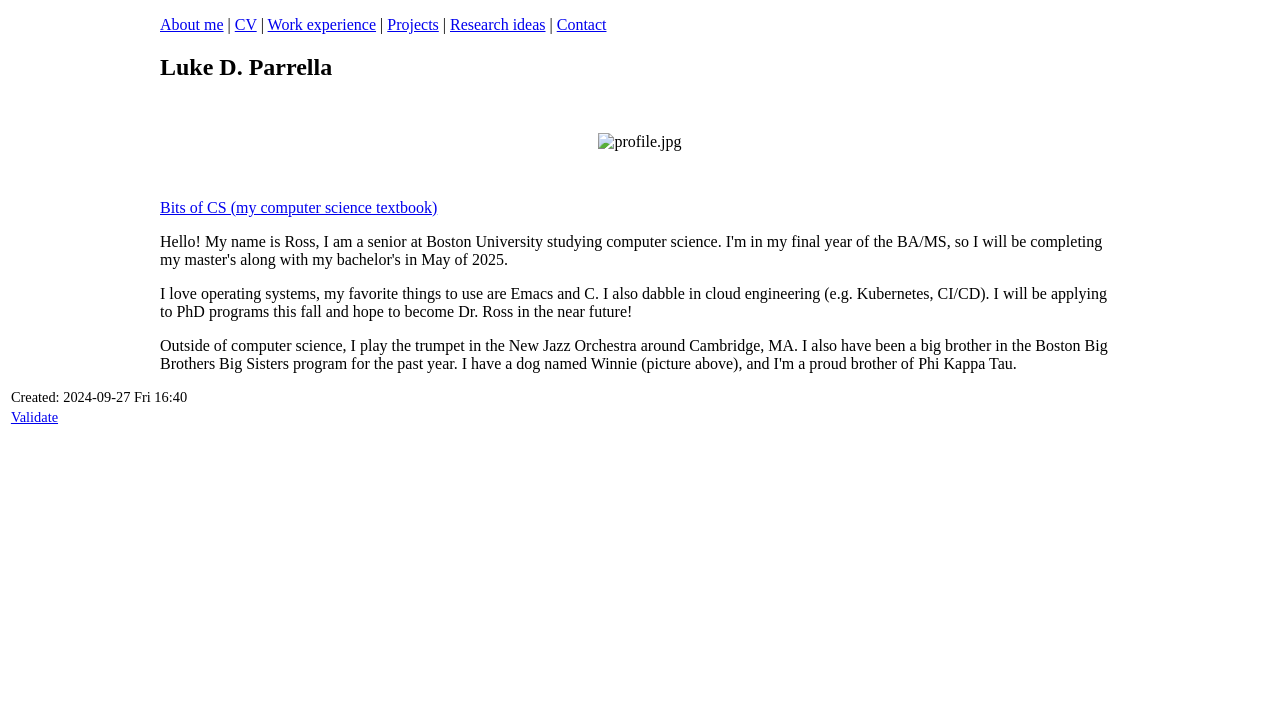
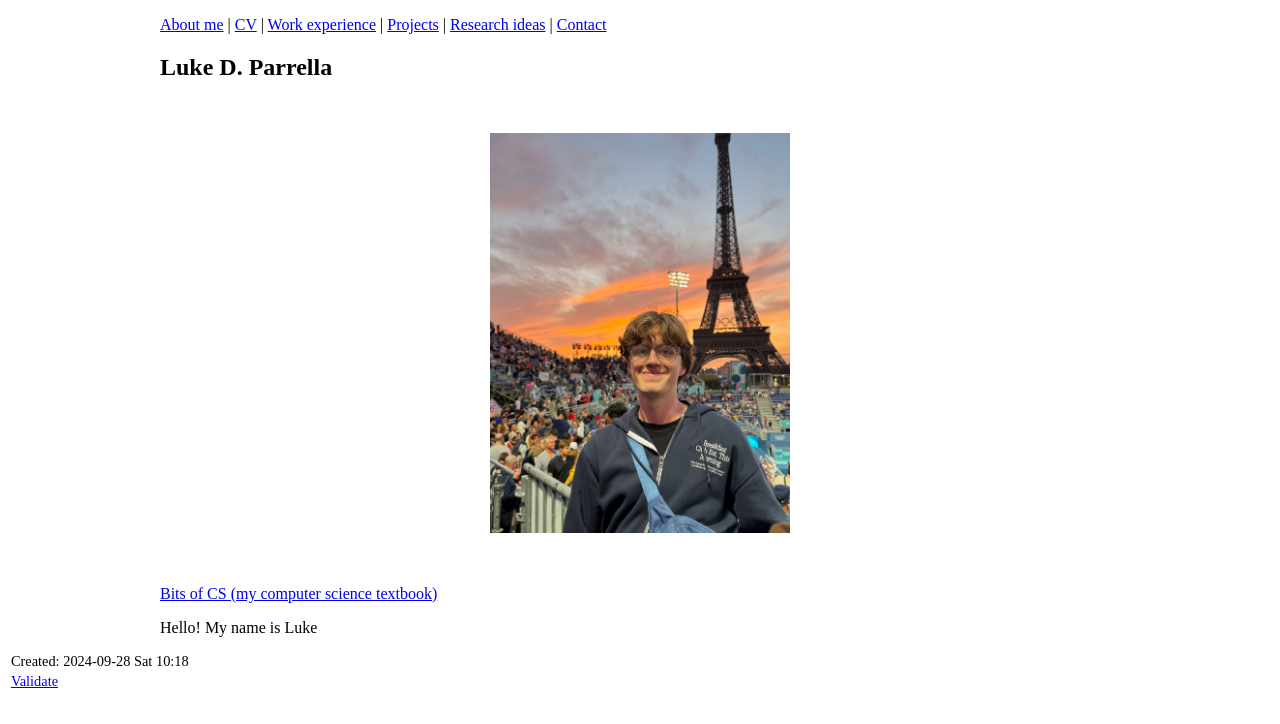
Before and after one commit to gitmanluke/gitmanluke.github.io, a plain HTML site: page index.html in a window 1280 px wide. Drawn offline with Linux system fonts and the light colour scheme.

Commit message:
trying picture again , this time used C-c C-e to save as html

```diff
--- a/index.html
+++ b/index.html
@@ -3,7 +3,7 @@
 "http://www.w3.org/TR/xhtml1/DTD/xhtml1-strict.dtd">
 <html xmlns="http://www.w3.org/1999/xhtml" lang="en" xml:lang="en">
 <head>
-<!-- 2024-09-27 Fri 16:40 -->
+<!-- 2024-09-28 Sat 10:18 -->
 <meta http-equiv="Content-Type" content="text/html;charset=utf-8" />
 <meta name="viewport" content="width=device-width, initial-scale=1" />
 <title>&lrm;</title>
@@ -198,12 +198,12 @@
 <p>
 <a href="index.html">About me</a> | <a href="resume/rossMikulskisResume.pdf">CV</a> | <a href="work-experience.html">Work experience</a> | <a href="projects.html">Projects</a> | <a href="research/index.html">Research ideas</a> | <a href="contact.html">Contact</a>
 </p>
-<div id="outline-container-orgc7682d2" class="outline-2">
-<h2 id="orgc7682d2">Luke D. Parrella</h2>
-<div class="outline-text-2" id="text-orgc7682d2">
+<div id="outline-container-org0afb738" class="outline-2">
+<h2 id="org0afb738">Luke D. Parrella</h2>
+<div class="outline-text-2" id="text-org0afb738">
 
-<div id="org4316566" class="figure">
-<p><img src="./profile.jpg" alt="profile.jpg" width="300" />
+<div id="orgbccde4a" class="figure">
+<p><img src="./LukeParisPhotoStraight.jpg" alt="LukeParisPhotoStraight.jpg" width="300" />
 </p>
 </div>
 
@@ -212,28 +212,13 @@
 </p>
 
 <p>
-Hello! My name is Ross, I am a senior at Boston University studying
-computer science. I'm in my final year of the BA/MS, so I will be completing
-my master's along with my bachelor's in May of 2025.
-</p>
-
-<p>
-I love operating systems, my favorite things to use are Emacs and C. I also
-dabble in cloud engineering (e.g. Kubernetes, CI/CD). I will be
-applying to PhD programs this fall and hope to become Dr. Ross in the near future!
-</p>
-
-<p>
-Outside of computer science, I play the trumpet in the New Jazz Orchestra
-around Cambridge, MA. I also have been a big brother in the Boston Big Brothers
-Big Sisters program for the past year. I have a dog named Winnie (picture above),
-and I'm a proud brother of Phi Kappa Tau.
+Hello! My name is Luke
 </p>
 </div>
 </div>
 </div>
 <div id="postamble" class="status">
-<p class="date">Created: 2024-09-27 Fri 16:40</p>
+<p class="date">Created: 2024-09-28 Sat 10:18</p>
 <p class="validation"><a href="https://validator.w3.org/check?uri=referer">Validate</a></p>
 </div>
 </body>
```
Also changed, not shown: 4 other files.
